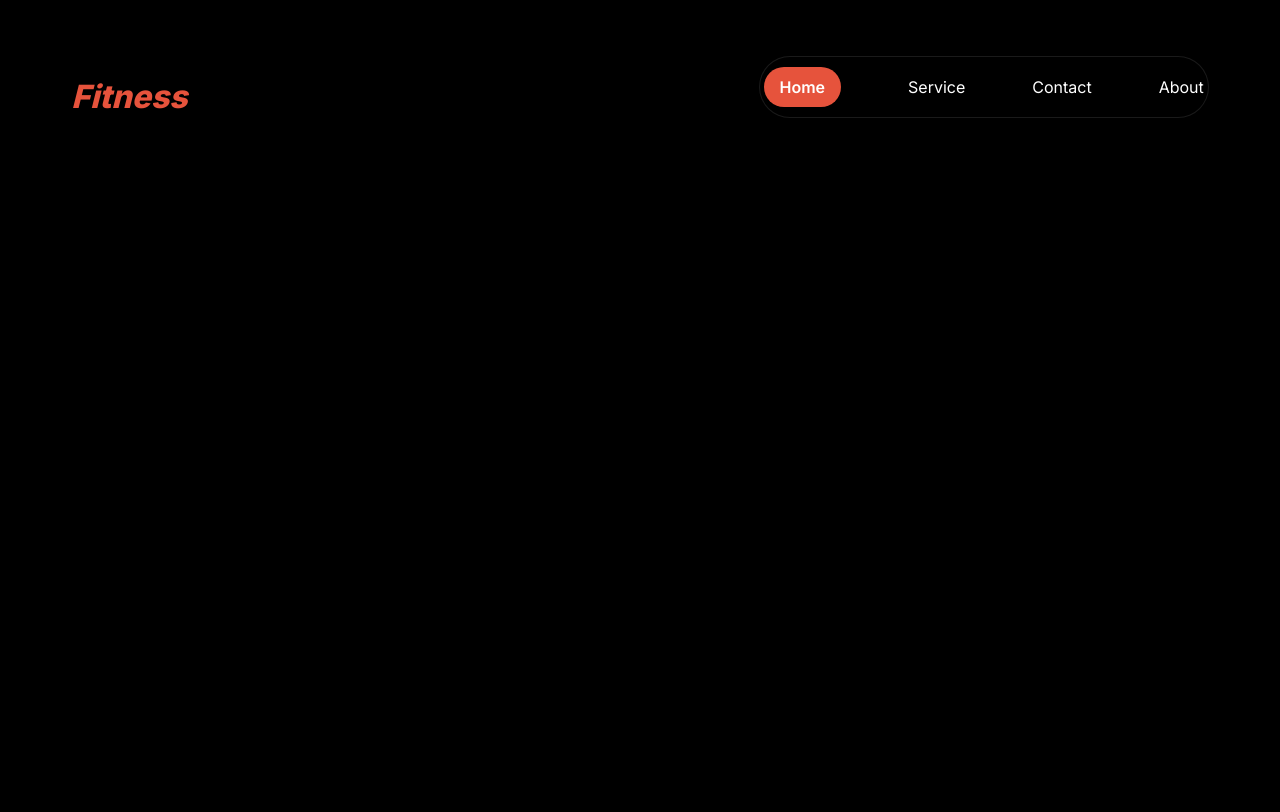
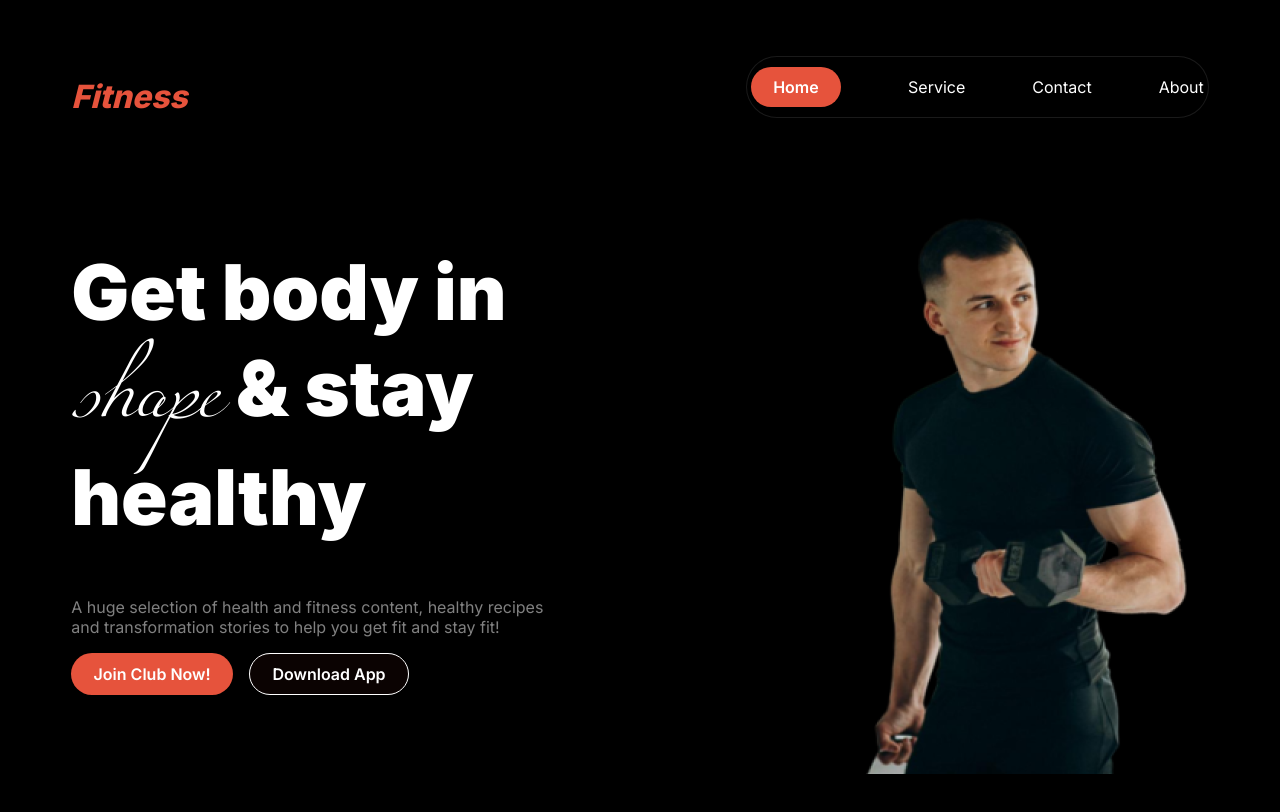
Before and after one commit to MonyeemTAMZID/assignment-b10a2, a plain HTML site: page index.html in a window 1280 px wide. Drawn offline with Linux system fonts and the light colour scheme.

Commit message:
added header content

```diff
--- a/index.html
+++ b/index.html
@@ -22,5 +22,23 @@
         <p>About</p>
       </div>
     </nav>
+    <header class="container header-container">
+      <div class="header-description">
+        <h1 class="header-title">
+          Get body in <span class="shape">shape</span> & stay healthy
+        </h1>
+        <p class="para">
+          A huge selection of health and fitness content, healthy recipes and
+          transformation stories to help you get fit and stay fit!
+        </p>
+        <div class="btn-container">
+          <button class="btn-primary">Join Club Now!</button>
+          <button class="btn-secondary">Download App</button>
+        </div>
+      </div>
+      <div class="header-img">
+        <img src="images/Images 2.png" alt="" />
+      </div>
+    </header>
   </body>
 </html>
--- a/styles/style.css
+++ b/styles/style.css
@@ -1,4 +1,8 @@
 /* shared styles */
+@font-face {
+    font-family: myFont;
+    src: url('../font/Miama.ttf');
+}
 *{
     background-color:black ;
     font-family: "Inter", sans-serif;
@@ -6,6 +10,7 @@
 body{
     color: white;
 }
+
 .container{
     width: 90%;
     margin: 3.5rem auto;
@@ -16,14 +21,34 @@ body{
     font-weight: 800;
     font-style: italic;
 }
+.btn-secondary{
+    padding: 0.6rem 1.4rem;
+    color: white;
+    font-weight: 600;
+    font-size: 1rem;
+    border-radius: 46px;
+    background: rgb(11, 3, 2);
+    border: 1px solid white;
+}
 .btn-primary{
-    padding: 0.6rem 1rem;
+    padding: 0.6rem 1.4rem;
     color: white;
     font-weight: 600;
     font-size: 1rem;
     border-radius: 46px;
     background: rgb(230, 83, 60);
     border: none;
+}
+.shape{
+    font-size: 6.8rem;
+    font-weight: 400;
+    font-family: myFont;
+
+}
+.para{
+    color: rgba(255, 255, 255, 0.5);
+    font-size: 1rem;
+    text-align: left;
 }
 /* nav-styles */
 .nav-bar{
@@ -43,3 +68,25 @@ body{
     border: 1px solid rgba(255, 255, 255, 0.1);
     border-radius: 39px;
 }
+.btn-container{
+    display: flex;
+    gap: 1rem;
+}
+/* Header styles part */
+
+.header-container{
+    display: flex;
+    gap: 3rem;
+
+}
+.header-title{
+    font-size: 4.8rem;
+    font-weight: 900;
+    width: 65%;
+    line-height: 125%;
+    padding: 0px;
+}
+
+ .header-description p{
+    width: 65%
+ }
```
Also changed, not shown: font/Miama.ttf (added).
